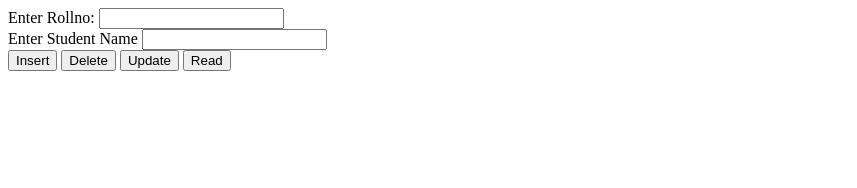
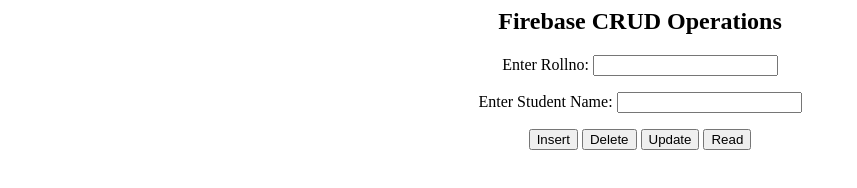
Before and after one commit to Sathwikareddyn/AWT, a plain HTML site: page index.html in a window 1280 px wide. Shown: the whole page, without its empty margins (0-857 px from the left). Drawn offline with Linux system fonts and the light colour scheme.

Commit message:
Update index.html

```diff
--- a/index.html
+++ b/index.html
@@ -6,13 +6,17 @@
         <script src="Crud.js"></script>
     </head>
     <body>
-        <label>Enter Rollno:</label>
-        <input type="text" id="rollno"></body><br/>
-        <label>Enter Student Name</label>
-        <input type="text" id="name"><br/>
-        <button onclick="insertData()">Insert</button>
-        <button onclick="deleteData()">Delete</button>
-        <button onclick="updateData()">Update</button>
-        <button onclick="readData()">Read</button>
+        <center>
+            <p></p>
+            <h2>Firebase CRUD Operations</h2>
+            <p><label>Enter Rollno:</label>
+            <input type="text" id="rollno"></p>
+            <p><label>Enter Student Name:</label>
+            <input type="text" id="name"></p>
+            <button onclick="insertData()">Insert</button>
+            <button onclick="deleteData()">Delete</button>
+            <button onclick="updateData()">Update</button>
+            <button onclick="readData()">Read</button>
+        </center>
     </body>
 </html>
```
